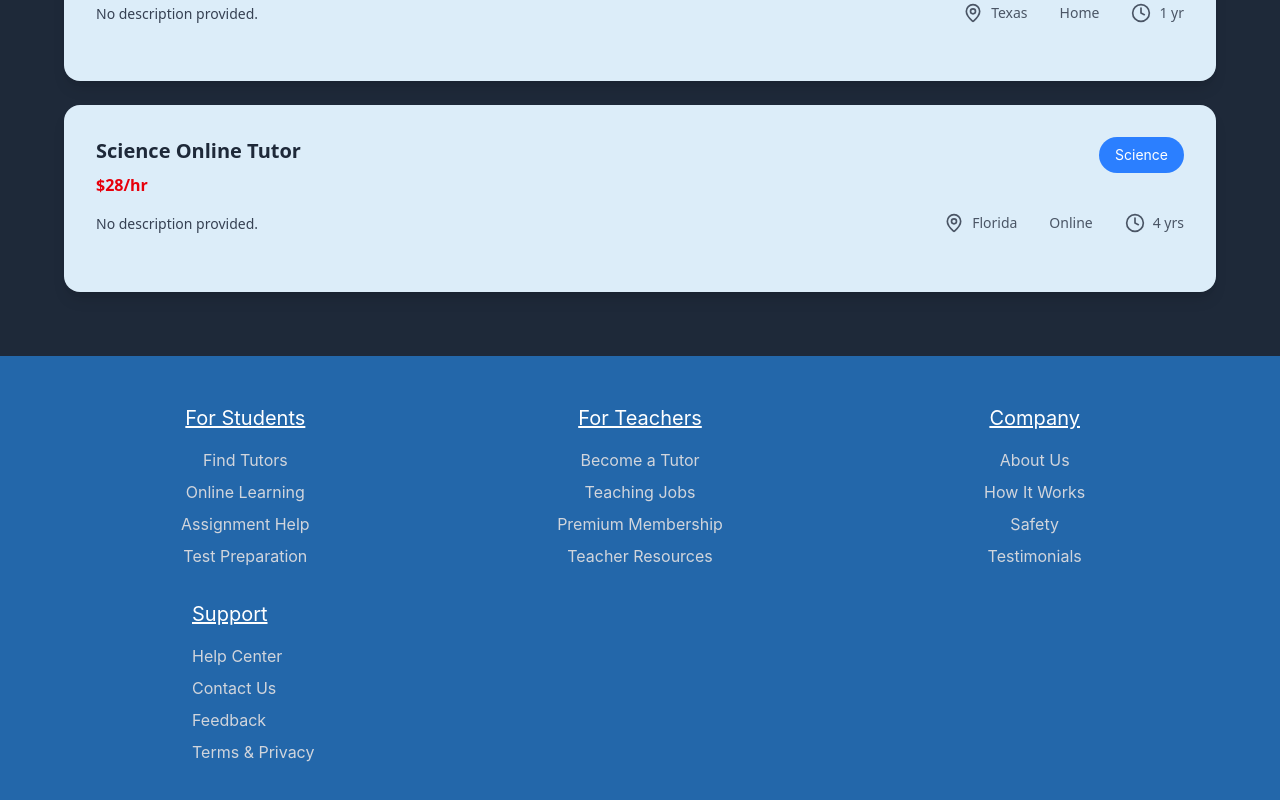
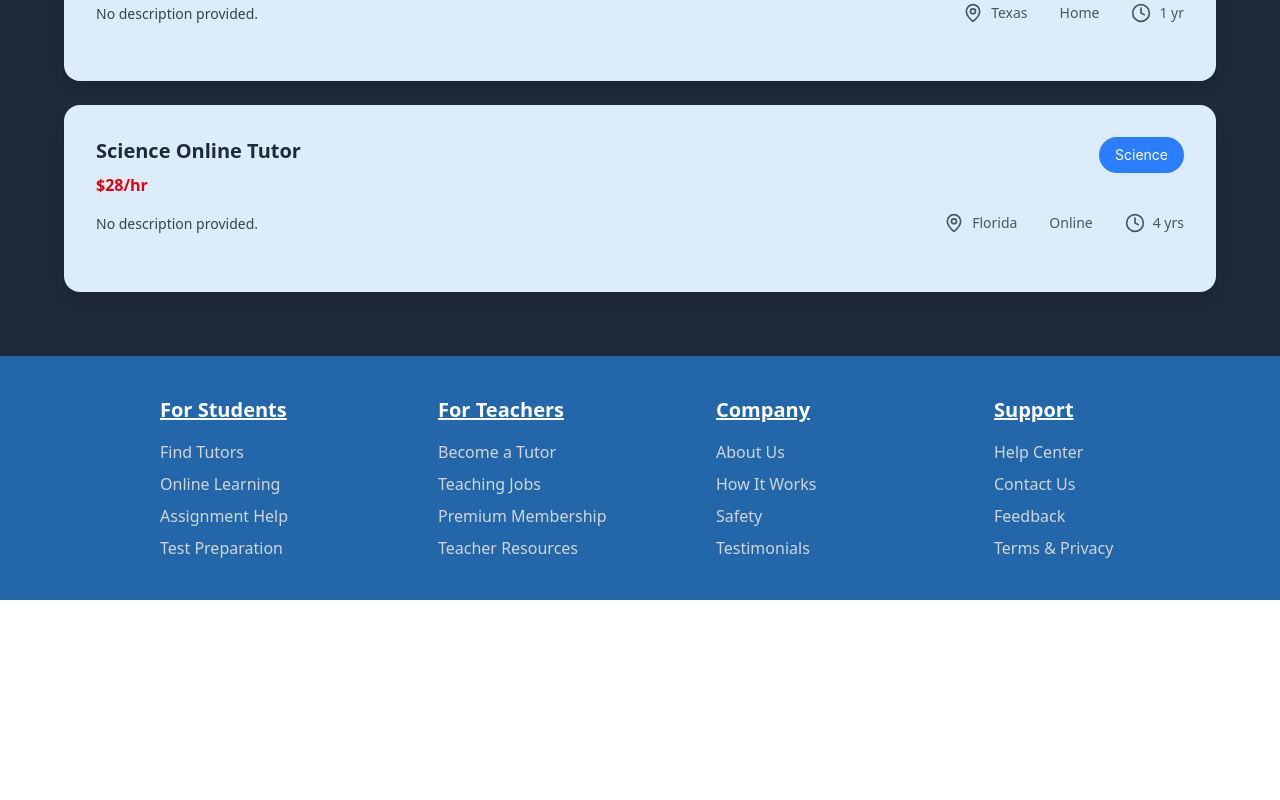
Before and after one commit to KriishChheda/OggnTech, a React (Vite) app: page /alljobs in a window 1280 px wide. Shown: the part 815-1615 px from the top of the page. After the commit the page ends 1415 px from the top, so only its background shows below. Built offline with nearby package versions, Linux system fonts and the light colour scheme.

Commit message:
Changed the footer and modified the landing page

```diff
--- a/src/components/Footer.jsx
+++ b/src/components/Footer.jsx
@@ -1,117 +1,55 @@
 import React from 'react';
-
-// created 4 divs each containing unordered lists of anchor tags.
-// the 4 unordered lists are for "For Students" ,"For Teachers" , "Company" ,"Support"
 
 const Footer = () => {
   return (
-    <footer className="bg-[#2367AA] text-white py-12 px-6">
-      <div className="max-w-6xl mx-auto">
-        <div className="grid grid-cols-1 md:grid-cols-3 gap-8 mb-8 items-center justify-center text-center">
+    <footer className="bg-[#2367AA] text-white py-10 px-4 sm:px-6 lg:px-12">
+      <div className="max-w-7xl mx-auto">
+        <div className="grid grid-cols-1 sm:grid-cols-2 md:grid-cols-4 gap-10 text-center sm:text-left ml-28">
+
+          {/* For Students */}
           <div>
-            <h3 className="text-xl font-semibold mb-4 inter-regular"><u>For Students</u></h3>
-            <ul className="space-y-2 inter-regular">
-              <li>
-                <a href="#" className="text-gray-300 hover:text-white transition-colors">
-                  Find Tutors
-                </a>
-              </li>
-              <li>
-                <a href="#" className="text-gray-300 hover:text-white transition-colors">
-                  Online Learning
-                </a>
-              </li>
-              <li>
-                <a href="#" className="text-gray-300 hover:text-white transition-colors">
-                  Assignment Help
-                </a>
-              </li>
-              <li>
-                <a href="#" className="text-gray-300 hover:text-white transition-colors">
-                  Test Preparation
-                </a>
-              </li>
+            <h3 className="text-lg sm:text-xl font-semibold mb-4 underline">For Students</h3>
+            <ul className="space-y-2 text-sm sm:text-base font-normal">
+              <li><a href="#" className="text-gray-300 hover:text-white transition-colors">Find Tutors</a></li>
+              <li><a href="#" className="text-gray-300 hover:text-white transition-colors">Online Learning</a></li>
+              <li><a href="#" className="text-gray-300 hover:text-white transition-colors">Assignment Help</a></li>
+              <li><a href="#" className="text-gray-300 hover:text-white transition-colors">Test Preparation</a></li>
             </ul>
           </div>
 
+          {/* For Teachers */}
           <div>
-            <h3 className="text-xl font-semibold mb-4 inter-regular"><u>For Teachers</u></h3>
-            <ul className="space-y-2 inter-regular">
-              <li>
-                <a href="#" className="text-gray-300 hover:text-white transition-colors">
-                  Become a Tutor
-                </a>
-              </li>
-              <li>
-                <a href="#" className="text-gray-300 hover:text-white transition-colors">
-                  Teaching Jobs
-                </a>
-              </li>
-              <li>
-                <a href="#" className="text-gray-300 hover:text-white transition-colors">
-                  Premium Membership
-                </a>
-              </li>
-              <li>
-                <a href="#" className="text-gray-300 hover:text-white transition-colors">
-                  Teacher Resources
-                </a>
-              </li>
+            <h3 className="text-lg sm:text-xl font-semibold mb-4 underline">For Teachers</h3>
+            <ul className="space-y-2 text-sm sm:text-base font-normal">
+              <li><a href="#" className="text-gray-300 hover:text-white transition-colors">Become a Tutor</a></li>
+              <li><a href="#" className="text-gray-300 hover:text-white transition-colors">Teaching Jobs</a></li>
+              <li><a href="#" className="text-gray-300 hover:text-white transition-colors">Premium Membership</a></li>
+              <li><a href="#" className="text-gray-300 hover:text-white transition-colors">Teacher Resources</a></li>
             </ul>
           </div>
 
+          {/* Company */}
           <div>
-            <h3 className="text-xl font-semibold mb-4 inter-regular"><u>Company</u></h3>
-            <ul className="space-y-2 inter-regular">
-              <li>
-                <a href="#" className="text-gray-300 hover:text-white transition-colors">
-                  About Us
-                </a>
-              </li>
-              <li>
-                <a href="#" className="text-gray-300 hover:text-white transition-colors">
-                  How It Works
-                </a>
-              </li>
-              <li>
-                <a href="#" className="text-gray-300 hover:text-white transition-colors">
-                  Safety
-                </a>
-              </li>
-              <li>
-                <a href="#" className="text-gray-300 hover:text-white transition-colors">
-                  Testimonials
-                </a>
-              </li>
+            <h3 className="text-lg sm:text-xl font-semibold mb-4 underline">Company</h3>
+            <ul className="space-y-2 text-sm sm:text-base font-normal">
+              <li><a href="#" className="text-gray-300 hover:text-white transition-colors">About Us</a></li>
+              <li><a href="#" className="text-gray-300 hover:text-white transition-colors">How It Works</a></li>
+              <li><a href="#" className="text-gray-300 hover:text-white transition-colors">Safety</a></li>
+              <li><a href="#" className="text-gray-300 hover:text-white transition-colors">Testimonials</a></li>
+            </ul>
+          </div>
+
+          {/* Support */}
+          <div>
+            <h3 className="text-lg sm:text-xl font-semibold mb-4 underline">Support</h3>
+            <ul className="space-y-2 text-sm sm:text-base font-normal">
+              <li><a href="#" className="text-gray-300 hover:text-white transition-colors">Help Center</a></li>
+              <li><a href="#" className="text-gray-300 hover:text-white transition-colors">Contact Us</a></li>
+              <li><a href="#" className="text-gray-300 hover:text-white transition-colors">Feedback</a></li>
+              <li><a href="#" className="text-gray-300 hover:text-white transition-colors">Terms & Privacy</a></li>
             </ul>
           </div>
         </div>
-
-        <div className="text-left ml-32">
-            <h3 className="text-xl font-semibold mb-4 inter-regular"><u>Support</u></h3>
-            <ul className="space-y-2 inter-regular">
-              <li>
-                <a href="#" className="text-gray-300 hover:text-white transition-colors">
-                  Help Center
-                </a>
-              </li>
-              <li>
-                <a href="#" className="text-gray-300 hover:text-white transition-colors">
-                  Contact Us
-                </a>
-              </li>
-              <li>
-                <a href="#" className="text-gray-300 hover:text-white transition-colors">
-                  Feedback
-                </a>
-              </li>
-              <li>
-                <a href="#" className="text-gray-300 hover:text-white transition-colors">
-                   Terms & Privacy
-                </a>
-              </li>
-            </ul>
-          </div>
       </div>
     </footer>
   );
--- a/src/components/LandingPage.jsx
+++ b/src/components/LandingPage.jsx
@@ -53,13 +53,19 @@ const AnimatedCounter = ({ target, duration = 2000, suffix = '+' }) => {
   }, [isVisible, target, duration]);
 
   return (
-    <div ref={counterRef} className="text-center">
-      <div className="text-5xl md:text-6xl font-bold">
-        <span className="text-white">{Math.floor(count / 1000)}</span>
-        <span className="text-blue-400">{String(Math.floor(count % 1000)).padStart(3, '0')}</span>
-        <span className="text-blue-500">{suffix}</span>
-      </div>
-    </div>
+    <div ref={counterRef} className="text-center py-8">
+  <div
+    className="text-5xl md:text-6xl font-bold bg-clip-text text-transparent"
+    style={{
+      backgroundImage: 'linear-gradient(90deg, #FFFFFF 4.75%, #2367AA 58.12%)',
+    }}
+  >
+    <span>{Math.floor(count / 1000)}</span>
+    <span>{String(Math.floor(count % 1000)).padStart(3, '0')}</span>
+    <span>{suffix}</span>
+  </div>
+</div>
+
   );
 };
 
@@ -103,8 +109,8 @@ function LandingPage() {
           </div>
 
           <div className="absolute -top-8 left-1/2 transform -translate-x-1/2 z-10">
-            <h2 className="poetsen-one-regular text-4xl md:text-5xl font-bold text-white whitespace-nowrap ">
-              <b><i>with ONE Click</i></b>
+            <h2 className="poetsen-one-regular text-4xl md:text-6xl font-bold text-white whitespace-nowrap ">
+              <b><i>With ONE Click</i></b>
             </h2>
           </div>
         </div>
@@ -113,7 +119,7 @@ function LandingPage() {
       {/*Third section :- the For Teacher and For Students buttons */}
       <div className="grid grid-cols-1 md:grid-cols-2 gap-12 max-w-6xl w-full mt-8">
         <div className="text-center">
-          <h3 className="text-3xl font-semibold text-gray-300 mb-8">For Students</h3>
+          <h3 className="text-4xl font-semibold text-gray-300 mb-8">For Students</h3>
           <div className="space-y-4">
             <button className="w-full bg-gray-200 hover:bg-gray-100 text-[#063EE6ED] font-semibold py-4 px-8 rounded-xl text-xl transition-colors duration-200 rasa-regular">
               Assignment Help
@@ -128,7 +134,7 @@ function LandingPage() {
         </div>
 
         <div className="text-center">
-          <h3 className="text-3xl font-semibold text-gray-300 mb-8">For Teachers</h3>
+          <h3 className="text-4xl font-semibold text-gray-300 mb-8">For Teachers</h3>
           <div className="space-y-4">
             <button className="w-full bg-gray-200 hover:bg-gray-100 text-[#063EE6ED]  font-semibold py-4 px-8 rounded-xl text-xl transition-colors duration-200 rasa-regular">
               Teaching Jobs
@@ -147,11 +153,9 @@ function LandingPage() {
    {/* The process section and why us? /about us section */}
     <div className="bg-[#2367AA] bg-opacity-71 min-h-screen py-16 px-6">
       <div className="max-w-7xl mx-auto">
-        <h2 className="text-5xl font-bold text-white text-center mb-16 inter-regular">
+        <h2 className="text-4xl font-bold text-white text-center mb-16 inter-regular">
           The Process
         </h2>
-
-
         <div className="grid grid-cols-1 md:grid-cols-3 gap-8 mb-24">
 
           <div className="bg-white rounded-2xl p-8 text-center shadow-lg">
@@ -183,13 +187,13 @@ function LandingPage() {
         </div>
 
         <div>
-          <h2 className="text-5xl font-bold text-white text-center mb-16 inter-regular">
+          <h2 className="text-4xl font-bold text-white text-center mb-16 inter-regular">
             Why Us?
           </h2>
 
           <div className="max-w-4xl mx-auto space-y-6">
             <div className="bg-white rounded-2xl p-8 text-center shadow-lg inter-regular">
-              <h3 className="text-2xl font-semibold text-gray-800">
+              <h3 className="text-2xl font-semibold text-gray-800 ">
                 Access to Qualified Teachers
               </h3>
             </div>
@@ -252,7 +256,7 @@ function LandingPage() {
               <div key={index} className="flex items-center justify-center">
                 <a
                   href={`#${subject.toLowerCase().replace(/[^a-z0-9]/g, '-')}`}
-                  className="text-white text-2xl md:text-3xl font-medium hover:text-blue-400 transition-colors duration-200 cursor-pointer rasa-regular"
+                  className="text-white text-2xl md:text-2xl font-medium hover:text-blue-400 transition-colors duration-200 cursor-pointer rasa-regular"
                 >
                   {subject}
                 </a>
```
